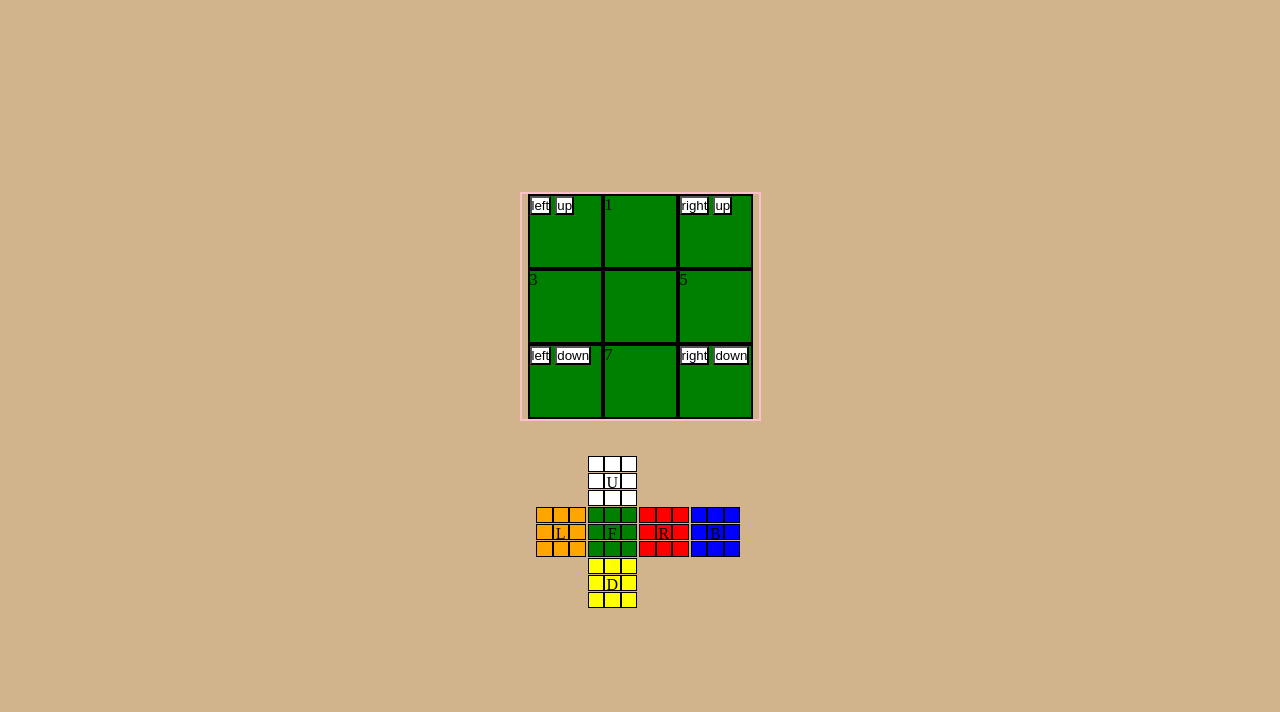
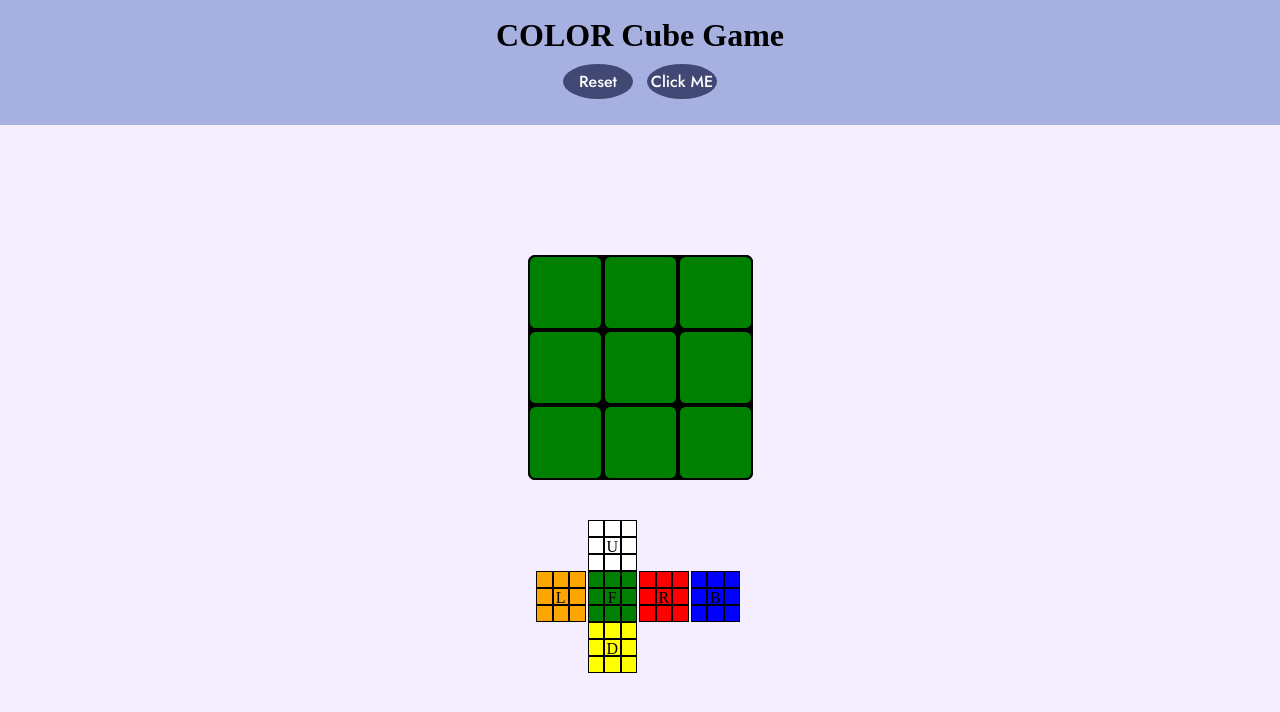
Before and after one commit to MT-Jackrabbit/Color_Cube, a plain HTML site: page index2.html in a window 1280 px wide. Drawn offline with nearby package versions, Linux system fonts and the light colour scheme.

Commit message:
added styling to control buttons

```diff
--- a/css/styles2.css
+++ b/css/styles2.css
@@ -8,21 +8,148 @@ body {
     flex-direction: column;
     height: 100vh;
     align-items: center;
-    justify-content: center;
-    background-color: tan;
+    /* justify-content: center; */
+    background-color: #F4EEFF;
 }
 
-h1 {
-    padding: 0;
-    margin: 0;
+header {
+    position: static;
+    display: flex;
+    align-items: center;
+    justify-content: center;
+    flex-direction: column;
+    top: 0;
+    left: 0;
+    width: 100vw;
+    height: 125px;
+    background-color: #A6B1E1;
 }
 
-section {
-    /* border: 2px solid red; */
+#one {
+    position: relative;
+}
+
+#three {
+    position: relative;
+}
+
+#seven {
+    position: relative;
+}
+
+#nine {
+    position: relative;
+}
+
+#five {
+    display: flex;
+    justify-content: center;
+    align-items: center;
+    text-align: center;
+}
+
+.header__section {
+    margin: 10px;
+}
+
+.header__section button {
+    border: none;
+    border-radius: 50%;
+    width: 70px;
+    height: 35px;
+    margin: 0 5px;
+    background-color: #424874;
+    color: white;
+    font-family: 'Jost', sans-serif;
+    font-size: 16px;
 }
 
 button {
     background-color: white;
+    cursor: pointer;
+}
+
+.cube button {
+    border: none;
+    position: absolute;
+    border-radius: 15%;
+    background-color: transparent;
+    outline: none;
+    transition-duration: 0.4s;
+}
+
+.button__top-row-left {
+    height: 56px;
+    width: 10px;
+    left: 1px;
+    top: 13px;
+}
+
+.button__top-row-right {
+    height: 56px;
+    width: 10px;
+    right: 1px;
+    top: 13px;
+}
+
+.button__bottom-row-right {
+    height: 56px;
+    width: 10px;
+    right: 1px;
+    bottom: 13px;
+}
+
+.button__bottom-row-left {
+    height: 56px;
+    width: 10px;
+    left: 1px;
+    bottom: 13px;
+}
+
+.button__row:hover {
+    cursor: pointer;
+    background-color: gray;
+    border: 2px solid black;
+    width: 30px;
+    opacity: 0.3;
+    z-index: 2;
+}
+
+.button__left-column-up{
+    height: 10px;
+    width: 56px;
+    left: 13px;
+    top: 1px;
+}
+
+.button__right-column-up {
+    height: 10px;
+    width: 56px;
+    right: 13px;
+    top: 1px;
+}
+
+.button__right-column-down {
+    height: 10px;
+    width: 56px;
+    right: 13px;
+    bottom: 1px;
+}
+
+.button__left-column-down {
+    height: 10px;
+    width: 56px;
+    left: 13px;
+    bottom: 1px;
+}
+
+.button__column:hover {
+    cursor: pointer;
+    background-color: gray;
+    border: 2px solid black;
+    height: 30px;
+    opacity: 0.3;
+    z-index: 2;
 }
 
 .help-align {
@@ -30,21 +157,23 @@ button {
     flex-direction: column;
     align-items: center;
     position: relative;
+    margin-top: 125px;
 }
 
 .outside-container {
     display: flex;
     align-items: center;
-    border: 2px solid pink;
 }
 
 .cube {
     display: flex;
-    /* border: 2px solid blue; */
     justify-content: center;
     align-items: center;
     flex-wrap: wrap;
-    width: 237px;
+    width: 225px;
+    background-color: black;
+    border-radius: 3%;
+    margin: 5px;
 }
 
 .col {
@@ -56,21 +185,21 @@ button {
     height: 75px;
     background-color: green;
     border: 2px solid black;
+    border-radius: 10%;
 }
 
 .cube-left {
-    /* display: inline-block; */
     text-align: right;
 }
 
 .gg-arrow-down-o, .gg-arrow-up-o {
     display: block;
-    background-color: white;
+    background-color: #A6B1E1;
     margin: 6px 0;
 }
 
 .gg-arrow-left-o, .gg-arrow-right-o {
-    background-color: white;
+    background-color: #A6B1E1;
     margin: 0 3px;
 }
 
@@ -80,7 +209,7 @@ button {
 
 .gg-arrow-down-o:hover, .gg-arrow-up-o:hover, .gg-arrow-right-o:hover, .gg-arrow-left-o:hover {
     cursor: pointer;
-    background-color: turquoise;
+    background-color: #DCD6F7;
 }
 
 .gg-undo:hover, .gg-redo:hover {
@@ -170,15 +299,6 @@ button {
     background-color: orange;
 }
 
-#five {
-    display: flex;
-    justify-content: center;
-    align-items: center;
-    text-align: center;
-}
-
-
-
 /* .small-box {
     width: 40px;
     height: 40px;
--- a/index2.html
+++ b/index2.html
@@ -10,10 +10,18 @@
     <!-- <link rel="stylesheet" href="https://cdnjs.cloudflare.com/ajax/libs/font-awesome/4.7.0/css/font-awesome.min.css"> -->
     <link href='https://css.gg/css' rel='stylesheet'>
     <link rel="stylesheet" href="css/styles2.css">
+    <link href="https://fonts.googleapis.com/css2?family=Jost:wght@500&display=swap" rel="stylesheet">
     <script src="https://cdnjs.cloudflare.com/ajax/libs/jquery/3.2.1/jquery.js" defer></script>
     <script src="js/app.js" defer></script>
 </head>
 <body>
+    <header>
+        <h1>COLOR Cube Game</h1>
+        <section class="header__section">
+            <button>Reset</button>
+            <button>Click ME</button>
+        </section>
+    </header>
     <section class="help-align">
         <div class="cube-top">
             <i class="gg-arrow-left-o face-left"></i>
@@ -26,13 +34,13 @@
             </div>
             <div class="cube">
                 <div class="cube-square" id="one">
-                    <button class="top-row-left">left</button>
-                    <button class="left-column-up">up</button>
+                    <button class="button__top-row-left button__row"></button>
+                    <button class="button__left-column-up button__column"></button>
                 </div>
                 <div class="cube-square" id="two"></div>
                 <div class="cube-square" id="three">
-                    <button class="top-row-right">right</button>
-                    <button class="right-column-up">up</button>
+                    <button class="button__right-column-up button__column"></button>
+                    <button class="button__top-row-right button__row"></button>
                 </div>
                 <div class="cube-square" id="four"></div>
                 <div class="cube-square" id="five">
@@ -41,13 +49,13 @@
                 </div>
                 <div class="cube-square" id="six"></div>
                 <div class="cube-square" id="seven">
-                    <button class="bottom-row-left">left</button>
-                    <button class="left-column-down">down</button>
+                    <button class="button__bottom-row-left button__row"></button>
+                    <button class="button__left-column-down button__column"></button>
                 </div>
                 <div class="cube-square" id="eight"></div>
                 <div class="cube-square" id="nine">
-                    <button class="bottom-row-right">right</button>
-                    <button class="right-column-down">down</button>
+                    <button class="button__right-column-down button__column"></button>
+                    <button class="button__bottom-row-right button__row"></button>
                 </div>
             </div>
             <div class="cube-right">
--- a/js/app.js
+++ b/js/app.js
@@ -144,23 +144,14 @@ class Cube{
     //updates the main cube colors to the user
     setFaceColors(){
         $('#one').css("background-color", `${this.front[0].myColor}`);
-        // $('#one').text('0');
         $('#two').css("background-color", `${this.front[1].myColor}`);
-        $('#two').text('1');
         $('#three').css("background-color", `${this.front[2].myColor}`);
-        //$('#three').text('2');
         $('#four').css("background-color", `${this.front[3].myColor}`);
-        $('#four').text('3');
         $('#five').css("background-color", `${this.front[4].myColor}`);
-        //$('#five').text('4');
         $('#six').css("background-color", `${this.front[5].myColor}`);
-        $('#six').text('5');
         $('#seven').css("background-color", `${this.front[6].myColor}`);
-        //$('#seven').text('6');
         $('#eight').css("background-color", `${this.front[7].myColor}`);
-        $('#eight').text('7');
         $('#nine').css("background-color", `${this.front[8].myColor}`);
-        //$('#nine').text('8');
 
         this.setSmallSquareColors();
     }
@@ -554,7 +545,7 @@ class Cube{
         this.setFaceColors();
     }
 
-    //which = RIGHT || LEFT
+    //which = LEFT || RIGHT
     //colors = 3 element array
     setColFront(which, colors){
         let start = 0;
@@ -579,7 +570,7 @@ class Cube{
         }
     }
 
-    //which = RIGHT || LEFT
+    //which = LEFT || RIGHT
     //colors = 3 element array
     setColBack(which, colors){
         let start = 0;
@@ -604,7 +595,7 @@ class Cube{
         }
     }
 
-    //which = RIGHT || LEFT
+    //which = LEFT || RIGHT
     //colors = 3 element array
     setColUp(which, colors){
         let start = 0;
@@ -629,7 +620,7 @@ class Cube{
         }
     }
 
-    //which = RIGHT || LEFT
+    //which = LEFT || RIGHT
     //colors = 3 element array
     setColDown(which, colors){
         let start = 0;
@@ -780,35 +771,35 @@ $('.face-down').click(function(event){
     gameCube.switchFaces("DOWN");
 });
 
-$('.top-row-right').click(function(event){
+$('.button__top-row-right').click(function(event){
     gameCube.switchRows("TOP", "RIGHT");
 });
 
-$('.top-row-left').click(function(event){
+$('.button__top-row-left').click(function(event){
     gameCube.switchRows("TOP", "LEFT");
 });
 
-$('.bottom-row-right').click(function(event){
+$('.button__bottom-row-right').click(function(event){
     gameCube.switchRows("BOTTOM", "RIGHT");
 });
 
-$('.bottom-row-left').click(function(event){
+$('.button__bottom-row-left').click(function(event){
     gameCube.switchRows("BOTTOM", "LEFT");
 });
 
-$('.left-column-up').click(function(event){
+$('.button__left-column-up').click(function(event){
     gameCube.switchColumns("LEFT", "UP");
 });
 
-$('.left-column-down').click(function(event){
+$('.button__left-column-down').click(function(event){
     gameCube.switchColumns("LEFT", "DOWN");
 });
 
-$('.right-column-up').click(function(event){
+$('.button__right-column-up').click(function(event){
     gameCube.switchColumns("RIGHT", "UP");
 });
 
-$('.right-column-down').click(function(event){
+$('.button__right-column-down').click(function(event){
     gameCube.switchColumns("RIGHT", "DOWN");
 });
 
```
